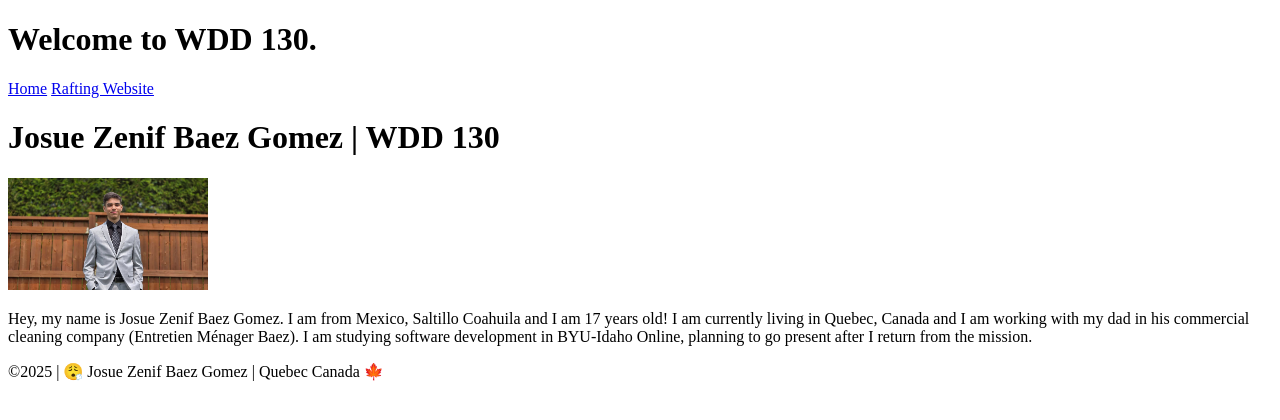
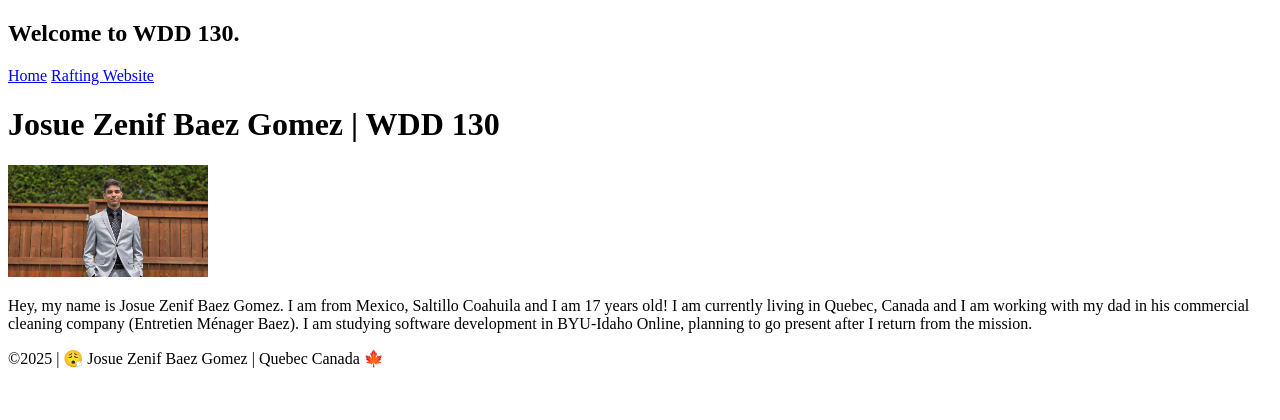
Before and after one commit to josuezenif/wdd130, a plain HTML site: page index.html in a window 1280 px wide. Drawn offline with Linux system fonts and the light colour scheme.

Commit message:
changes more

```diff
--- a/index.html
+++ b/index.html
@@ -8,7 +8,7 @@
 </head>
 
 <body>
-    <h1>Welcome to WDD 130.</h1>
+    <h2>Welcome to WDD 130.</h2>
 
     <header>
         <nav>
```
